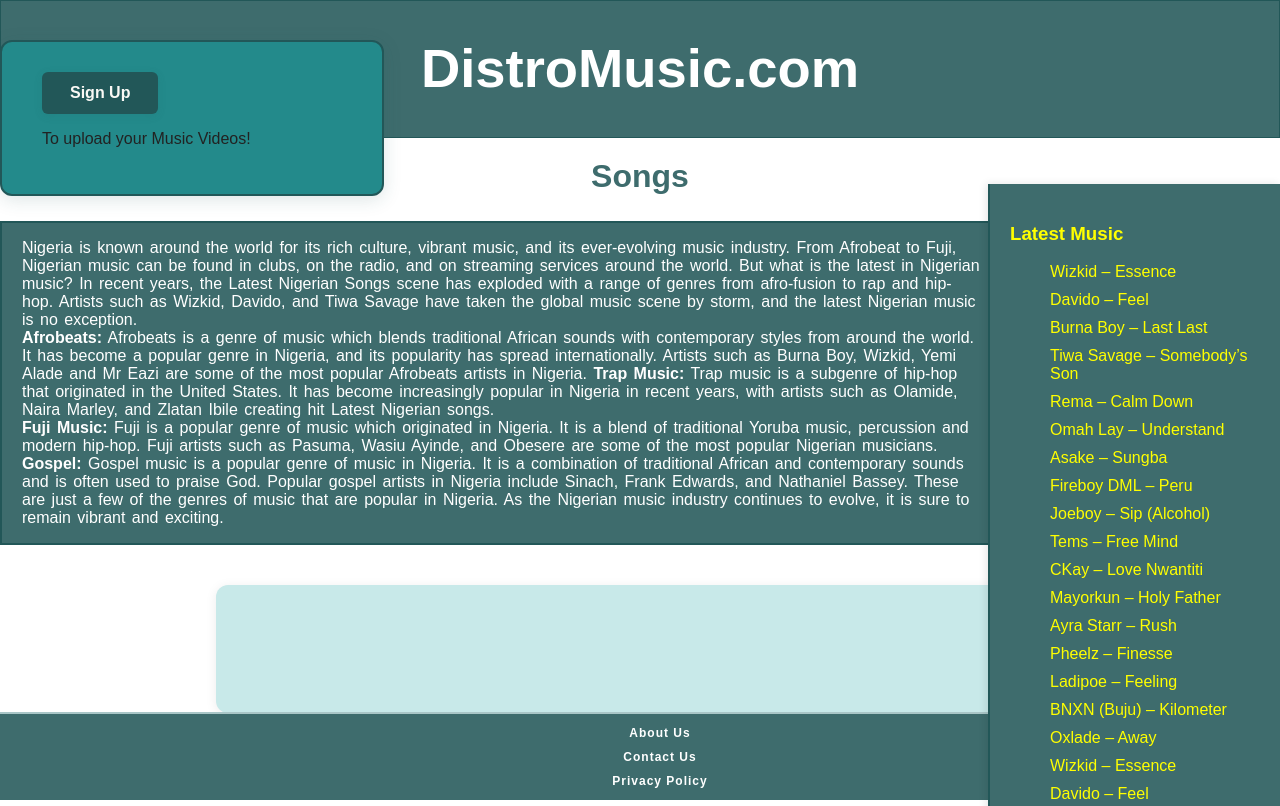
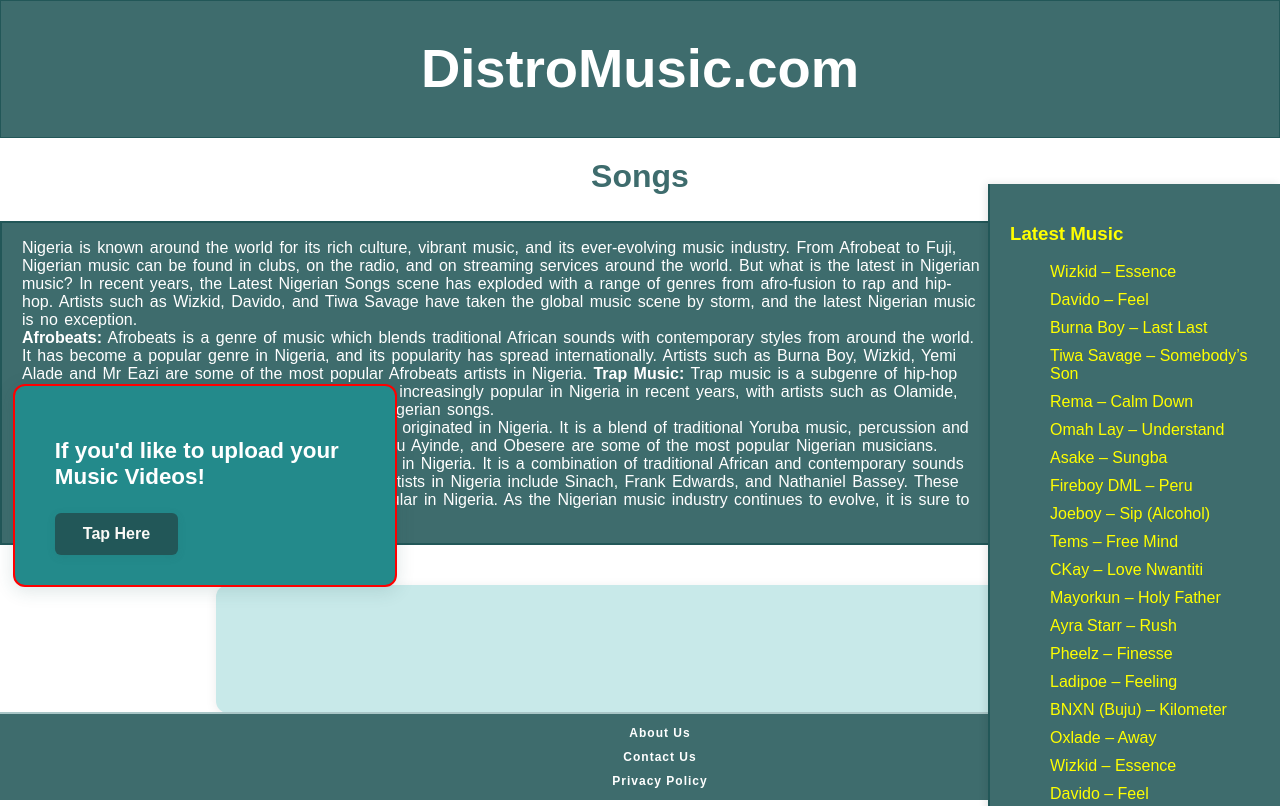
Before and after one commit to AiiraRobertson/my-repo, a plain HTML site: page recipe/distrohome.html in a window 1280 px wide. Shown: the top 806 px of the page. Drawn offline with Linux system fonts and the light colour scheme.

Commit message:
Add upload prompt and update sign-up button text; adjust sign-up container position and border color for better visibility

```diff
--- a/recipe/distrohome.html
+++ b/recipe/distrohome.html
@@ -120,10 +120,10 @@
     </aside>
     <div class="sign-up-container">
       <div class="sign-up-box">
+        <p class="upload-prompt">If you'd like to upload your Music Videos!</p>
         <button class="action-button">
-          <a href="/recipe/signup.html">Sign Up</a>
+          <a href="/recipe/signup.html">Tap Here</a>
         </button>
-        <p class="upload-prompt">To upload your Music Videos!</p>
       </div>
     </div>
     <div class="footer">
--- a/stylesheets/distrohome.css
+++ b/stylesheets/distrohome.css
@@ -85,12 +85,12 @@
 
 .sign-up-container {
   position: fixed;
-  top: 0%;
-  left: 0%;
+  top: 43%;
+  left: 1%;
   margin: 40px auto;
   padding: 30px 40px;
   background-color: #238a8b;
-  border: 2px solid #225758;
+  border: 2px solid red;
   border-radius: 12px;
   box-shadow: 0 4px 18px rgba(34, 87, 88, 0.15);
   width: 300px;
@@ -132,6 +132,29 @@
   outline: none;
 }
 
+.upload-prompt {
+  font-weight: bold;
+  color: #fff;
+  font-size: 1.4em;
+}
+
+.upload-prompt:hover,
+.upload-prompt:focus-within {
+  background-color: #d0ecec;
+  border-color: #225758;
+  box-shadow: 0 4px 18px rgba(34, 87, 88, 0.15);
+}
+
+.upload-prompt input[type="file"] {
+  margin-top: 16px;
+  padding: 8px;
+  border-radius: 6px;
+  border: 1px solid #3e6c6d;
+  background-color: #fff;
+  color: #225758;
+  cursor: pointer;
+}
+
 .footer {
   background-color: #3e6c6d;
   color: #fff;
```
